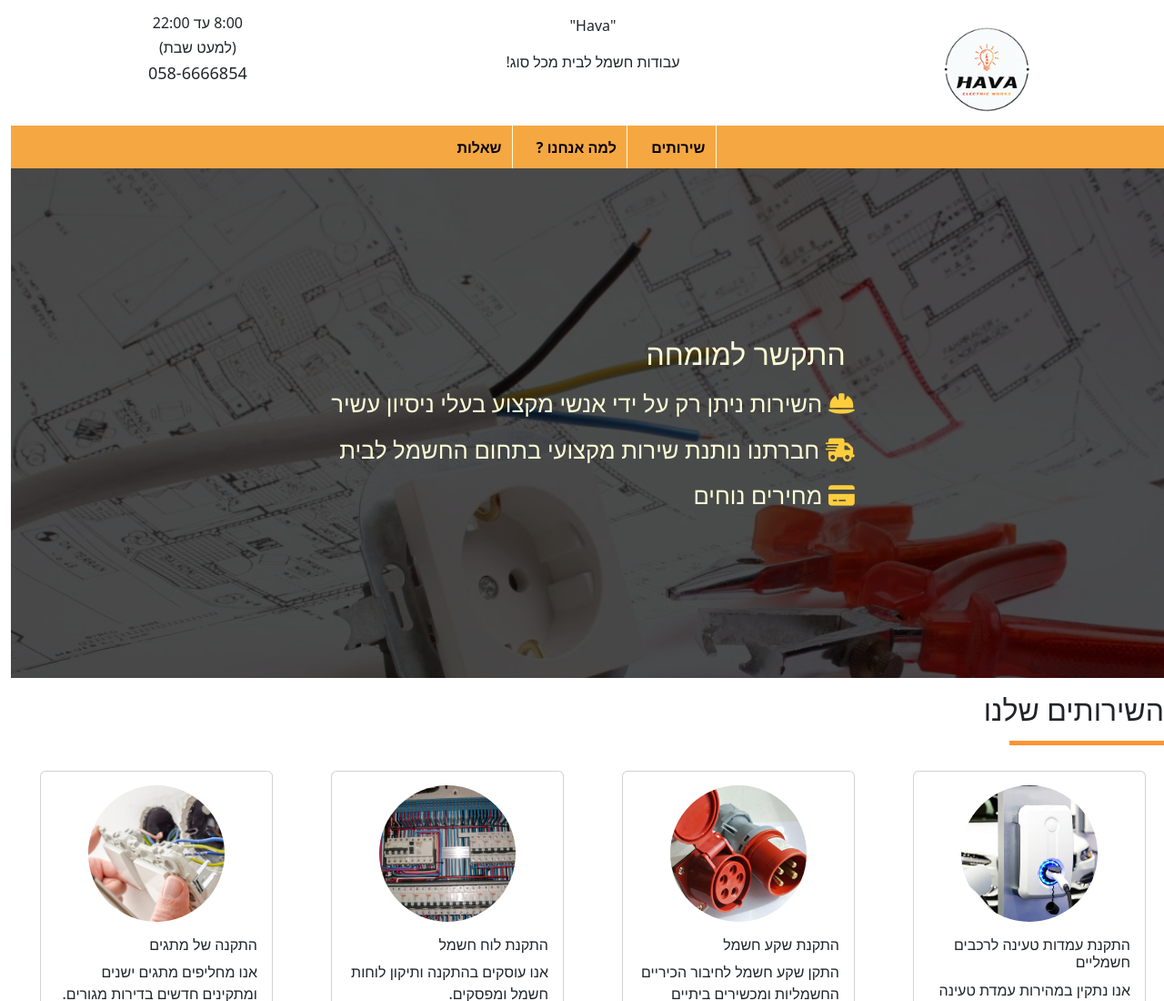
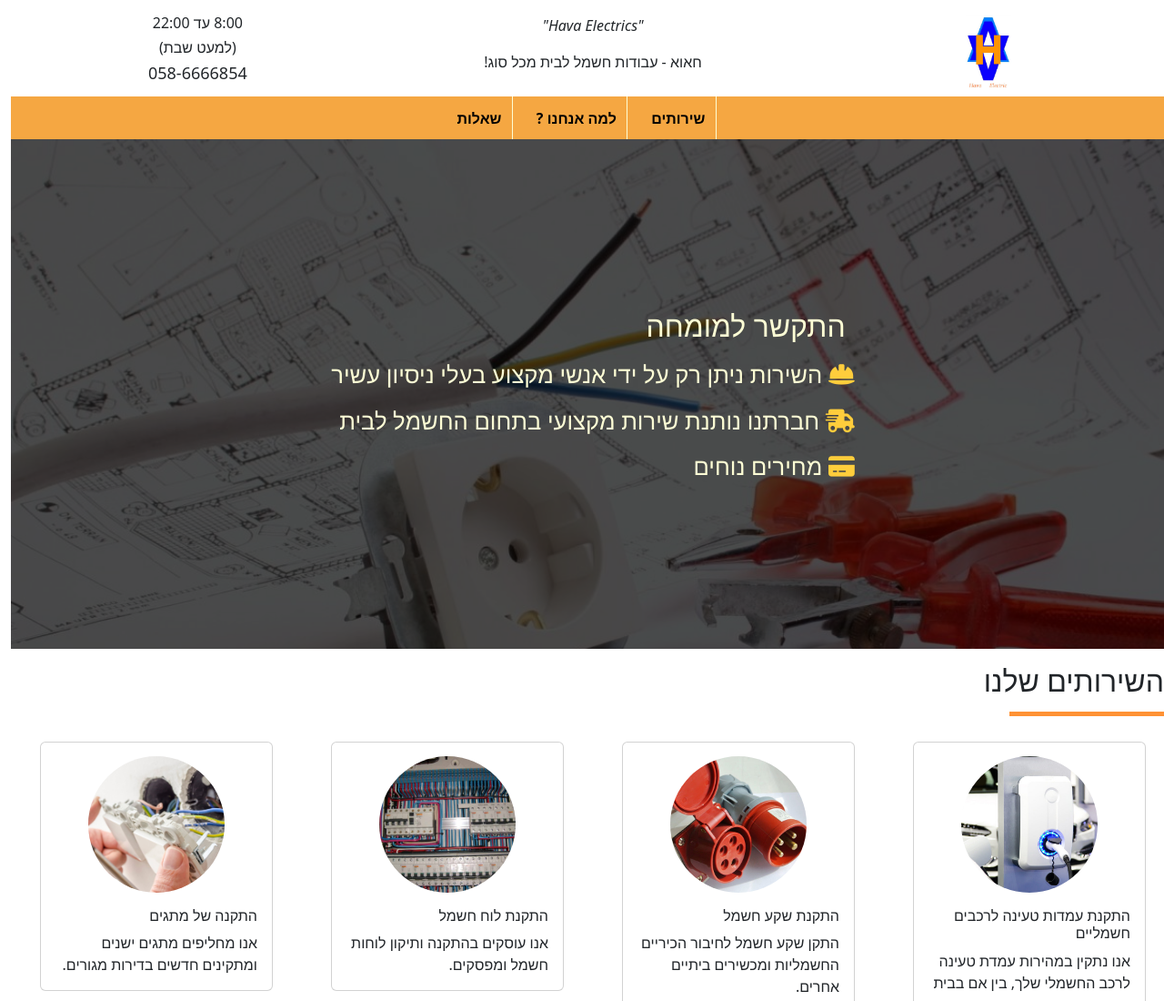
Before and after one commit to Iness0/Hava_electric, a plain HTML site: page index.html in a window 1280 px wide. Shown: the top 1100 px of the page at 91% size. Drawn offline with nearby package versions, Linux system fonts and the light colour scheme.

Commit message:
emblem new

```diff
--- a/index.html
+++ b/index.html
@@ -17,11 +17,11 @@
 <section class="heading">
     <div class="row" id="title">
         <div class="col-4">
-            <img id="main_logo" src="static/yellow_w.png" alt="company_logo">
+            <img id="main_logo" src="static/logo.jpg" alt="company_logo">
         </div>
         <div class="col-4 electric">
-            <p> "Hava"</p>
-            <p>עבודות חשמל לבית מכל סוג!</p>
+            <p> <i>"Hava Electrics"</i></p>
+            <p>חאוא - עבודות חשמל לבית מכל סוג!</p>
         </div>
         <div class="col-4 ">
             <h5>8:00 עד 22:00</h5>
--- a/static/index.css
+++ b/static/index.css
@@ -24,7 +24,9 @@ footer {
     margin-bottom: 8px;
 }
 #main_logo {
-    width: 30%;
+    width: 50px;
+    height: auto;
+    margin-bottom: 8px;
 }
 .navbar {
     background-color: #f5a742;
```
Also changed, not shown: static/logo.jpg (added).
